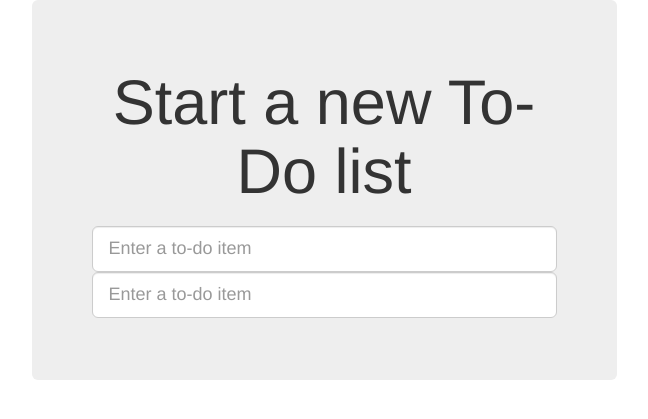
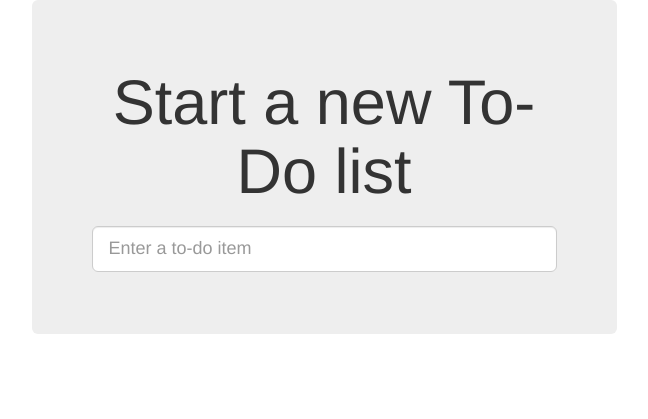
Before and after one commit to chanchadsahil7/TDD, a Django app: page / in a window 1280 px wide. Shown: the top 419 px of the page, without its empty margins (316-964 px from the left). Run offline with Django 3.2, Linux system fonts and the light colour scheme; some libraries are stand-ins or nearby versions.

Commit message:
rename all item input ids and names. still broken

```diff
--- a/functional_tests/base.py
+++ b/functional_tests/base.py
@@ -32,3 +32,6 @@ class FunctionalTest(StaticLiveServerTestCase):
 		table= self.browser.find_element_by_id('id_list_table')
 		rows = table.find_elements_by_tag_name('tr')
 		self.assertIn(row_text, [row.text for row in rows])
+
+	def get_item_input_box(self):
+		return self.browser.find_element_by_id('id_text')
--- a/functional_tests/test_list_item_validation.py
+++ b/functional_tests/test_list_item_validation.py
@@ -29,7 +29,7 @@ class ItemValidationTest(FunctionalTest):
 		# And she can correct it by filling some text in
 		self.get_item_input_box().send_keys('Make tea\n')
 		self.check_for_row_in_list_table('1: Buy milk')
-		#self.check_for_row_in_list_table('2: Make tea')
+		self.check_for_row_in_list_table('2: Make tea')
 
 
 		#self.fail('write me!')
--- a/functional_tests/test_simple_list_creation.py
+++ b/functional_tests/test_simple_list_creation.py
@@ -35,7 +35,7 @@ class NewVisitorTest(FunctionalTest):  #1
 		inputbox.send_keys(Keys.ENTER)
 		edith_list_url = self.browser.current_url
 		#print(edith_list_url)
-		self.assertRegex(edith_list_url,'/lists/.+')
+		#self.assertRegex(edith_list_url,'/lists/.+')
 		self.check_for_row_in_list_table('1: Buy peacock feathers')
 		#time.sleep(10)
 
@@ -73,6 +73,8 @@ class NewVisitorTest(FunctionalTest):  #1
 		# Francis starts a new list by entering a new item. He
 		# is less interesting than Edith...
 		inputbox = self.get_item_input_box()
+
+
 		inputbox.send_keys('Buy milk')
 		inputbox.send_keys(Keys.ENTER)
 
--- a/lists/static/base.css
+++ b/lists/static/base.css
@@ -1,3 +1,3 @@
-#id_new_item {
+#id_text {
     margin-top: 2ex;
 }
--- a/lists/templates/base.html
+++ b/lists/templates/base.html
@@ -17,10 +17,6 @@
             <div class="text-center">
                 <h1>{% block header_text %}{% endblock %}</h1>
                 <form method="POST" action="{% block form_action %}{% endblock %}">
-                    <input name="item_text" id="id_new_item"
-                    		class = "form-control input-lg"
-                           placeholder="Enter a to-do item"
-                    />
                     {{ form.text }}
                     {% csrf_token %}
                     {% if error %}
--- a/lists/views.py
+++ b/lists/views.py
@@ -14,17 +14,18 @@ def view_list(request, list_id):
 	error = None
 	if request.method == 'POST':
 		try:
-			item = Item.objects.create(text=request.POST['item_text'], list=list_)
+			item = Item.objects.create(text=request.POST['text'], list=list_)
 			item.full_clean()
 			item.save()
 			return redirect('/lists/%d/' % (list_.id,))
 		except ValidationError:
+			item.delete()
 			error = "You can't have an empty list item"
 	return render(request, 'list.html', {'list': list_ , 'error' : error, })
 
 def new_list(request):
 	list_ = List.objects.create();
-	item = Item.objects.create(text=request.POST['item_text'], list =list_ )
+	item = Item.objects.create(text=request.POST['text'], list =list_ )
 	try:
 		item.full_clean()
 		item.save()
```
Also changed, not shown: lists/tests/test_views.py (+8 -8 lines).
